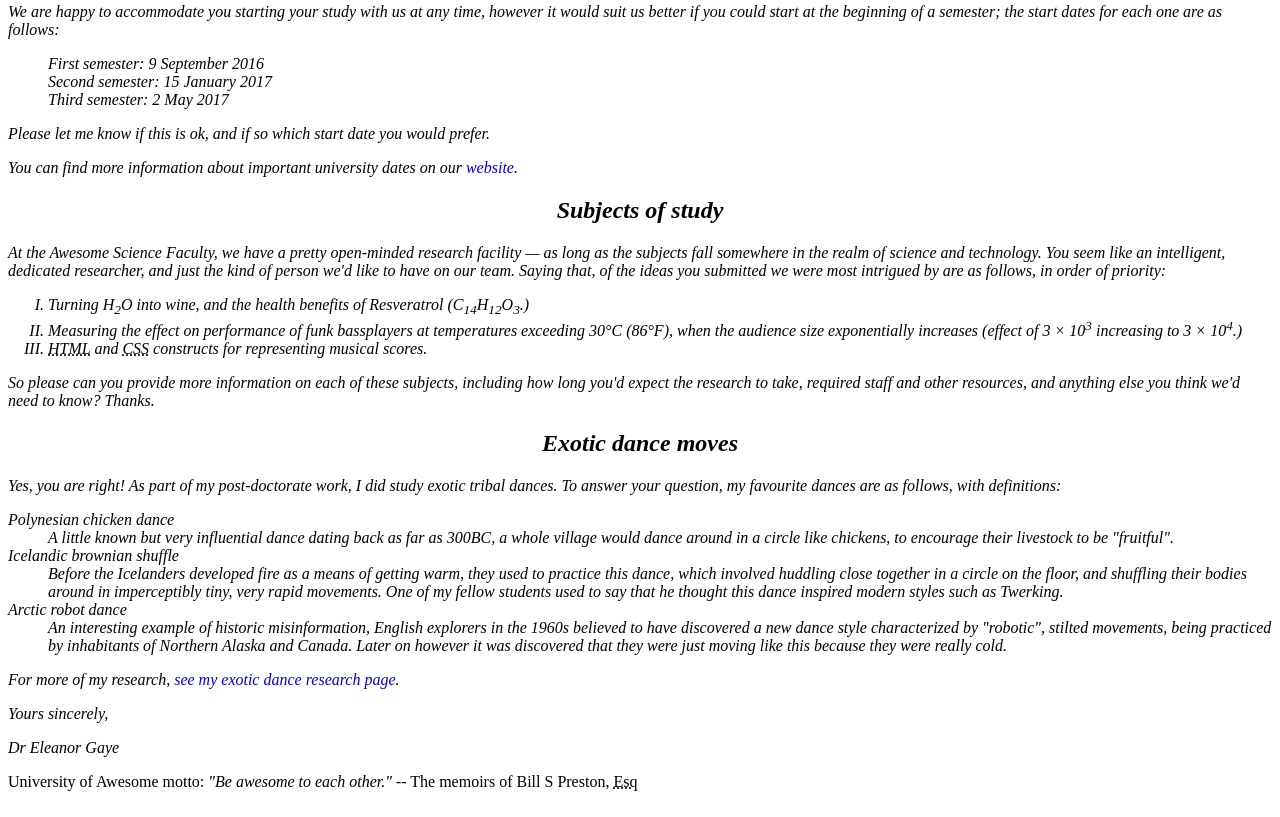
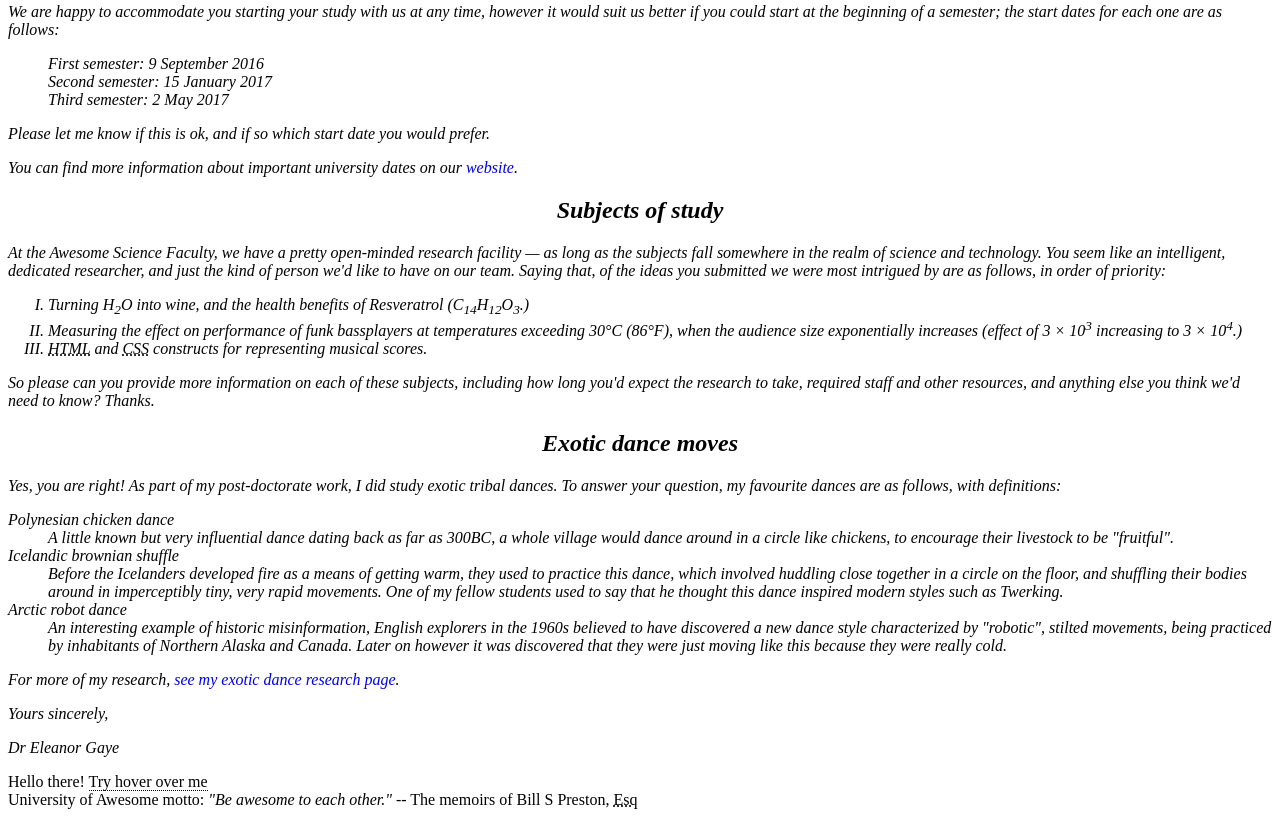
Before and after one commit to Fixishi/HTML-WA, a plain HTML site: page 2209/letter.html in a window 1280 px wide. Shown: the part 482-1299 px from the top of the page. Drawn offline with Linux system fonts and the light colour scheme.

Commit message:
XD commit

```diff
--- a/2209/letter.html
+++ b/2209/letter.html
@@ -26,6 +26,7 @@
       <time datetime="2016-01-20">20 January 2016</time>
     </p>
   </address>
+
 
 
 
@@ -111,6 +112,13 @@
   </main>
 
   <footer>
+    <div>
+      Hello there!
+      <span class="hovertext" data-hover="Hello, this is the tooltip">
+        Try hover over me
+      </span>
+    </div>
+
     University of Awesome motto: <cite>"Be awesome to each other."</cite> -- The memoirs of Bill S Preston, <abbr title="Esquire">Esq</abbr>
   </footer>
 </body>
```
